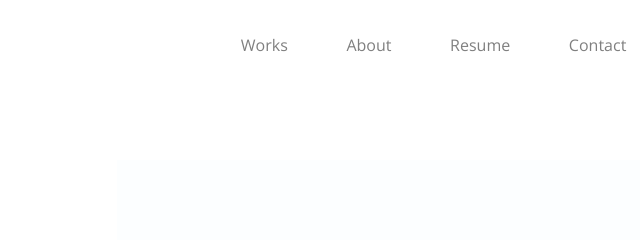
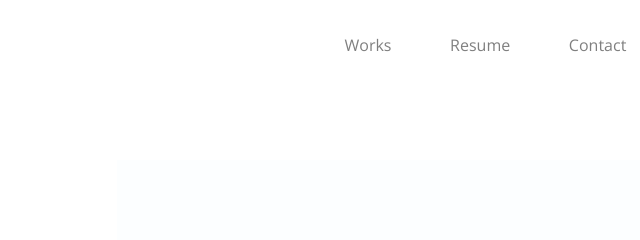
Before and after one commit to ykhandelwal133/portfolio, a plain HTML site: page nss.html in a window 1280 px wide. Shown: the top 240 px of the page, 523-1163 px from the left. Drawn offline with nearby package versions, Linux system fonts and the light colour scheme.

Commit message:
Minor fixes

```diff
--- a/nss.html
+++ b/nss.html
@@ -55,9 +55,6 @@
                       <ul class="navbar-nav">
                         <li class="nav-item">
                           <a class="nav-link" href="index.html#works">Works<span class="sr-only">(current)</span></a>
-                        </li>
-                        <li class="nav-item">
-                          <a class="nav-link" href="about.html">About</a>
                         </li>
                         <li class="nav-item">
                           <a class="nav-link" href=" https://drive.google.com/file/d/1-pVIPOUIaZktp9aUnPU_4Da5dlcWhpMH/view?usp=sharing">Resume</a>
```
